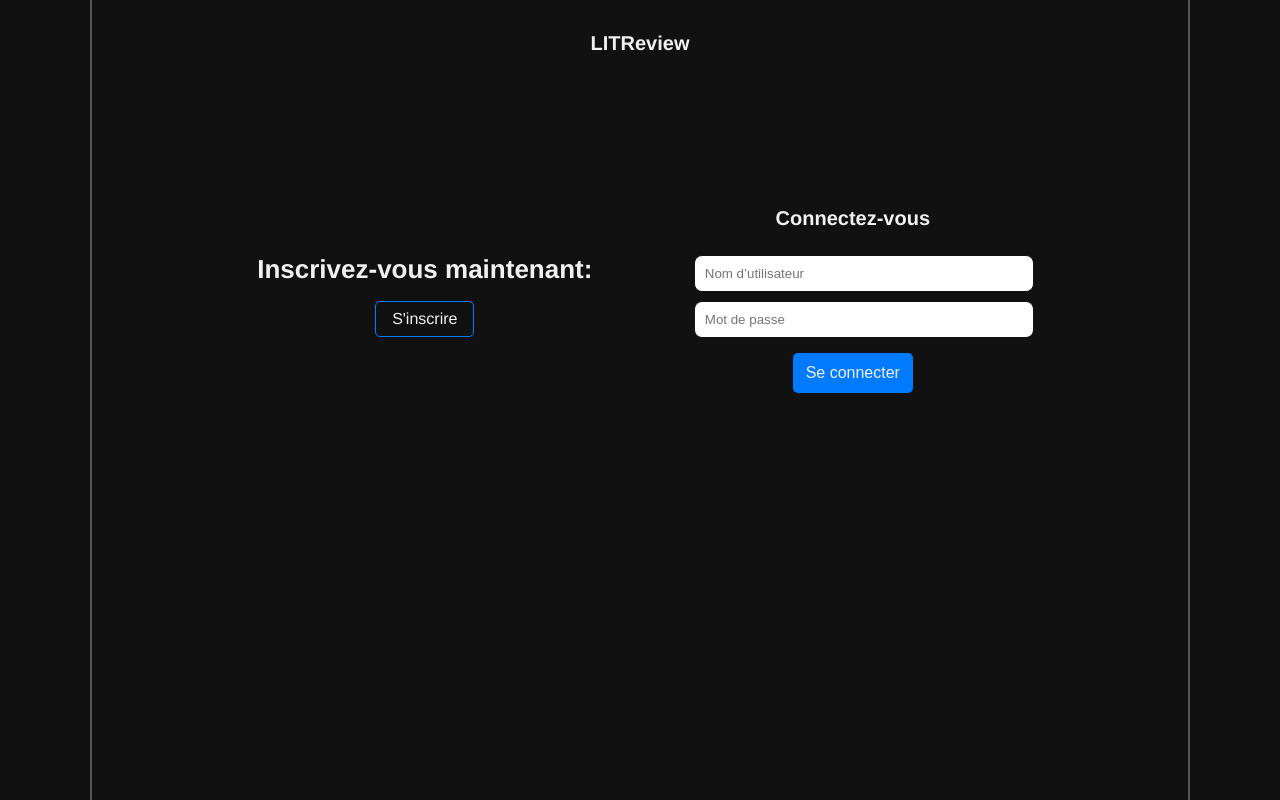
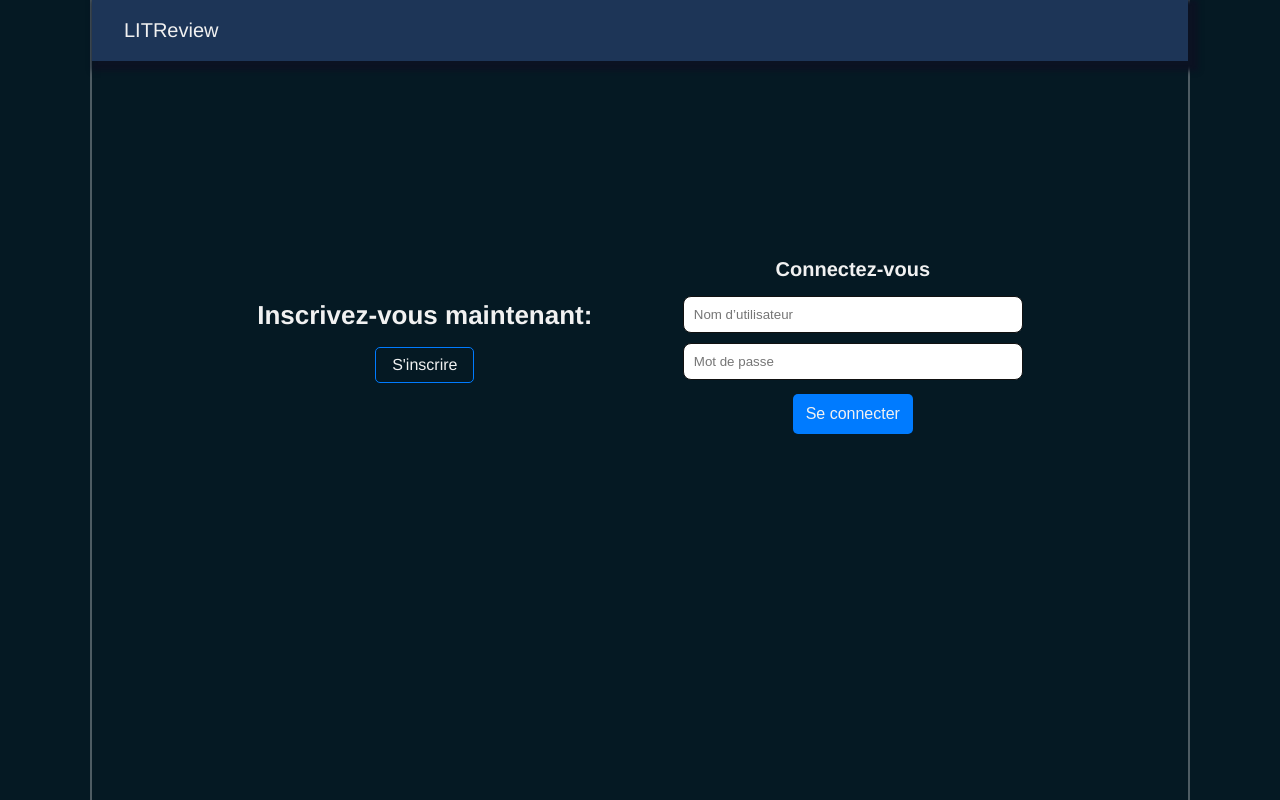
Before and after one commit to Miuqnar/LITRevu, a Django app: page /login/ in a window 1280 px wide. Run offline with Django 5.2, Linux system fonts and the light colour scheme.

Commit message:
add style

```diff
--- a/LITRevu/authentication/static/authentication/style.css
+++ b/LITRevu/authentication/static/authentication/style.css
@@ -11,23 +11,35 @@ body, html{
     height: 100%;
     margin: 0 auto;
     max-width: 1100px;
-    background: #111;
+    background: #051923;
     border-right: 1px solid #f1f1f14f;
     border-left: 1px solid #f1f1f14f;
     font-family: Montserrat, Helvetica, sans-serif;
 }
 
-.container{
-    height: 60%;
+.Content-menu-base{
     display: flex;
-    align-items: center;
-    justify-content: space-around;
-    padding: 0 clamp(10px, 12vw, 120px);
+    justify-content: space-between;
+    padding: 1.2rem 32px ;
+    background-color: #1d3557;
+    box-shadow: 5px 5px 5px 5px #0b1222;
 }
-.title_page_base{
-    text-align: center;
-    padding: 2rem 0 0;
+.Content-menu-base_item{
+    display: flex;
+}
+.Content-menu-base p a{
+    color: #f1f1f1;
+    margin: 0 15px;
+    list-style: none;
+    text-decoration: none;
+    font-size: clamp(14px, 2vw, 16px);
+}
+.title_page_base a{
+    color: #f1f1f1;
     font-size: clamp(18px, 4vw, 20px);
+    list-style: none;
+    text-decoration: none;
+
 }
 /* Container signup */
 .signup-container-rediredirect h2{
@@ -77,13 +89,23 @@ body, html{
 }
 
 /* Container login */
+.container{
+    height: 70%;
+    display: flex;
+    align-items: center;
+    justify-content: space-around;
+    padding: 0 clamp(10px, 12vw, 120px);
+}
+
+
 .container_login h2{
     text-align: center;
-    padding: clamp(10px, 0%, 20px) 0 20px;
+    padding: clamp(10px, 0%, 10px) 0 10px;
     font-size: clamp(16px, 2vw, 20px);
 }
 
-.container_login,
+#id_username,
+#id_password,
 .signup-containe,
 form p select, input{
     width: 340px;
--- a/LITRevu/authentication/templates/authentication/signup.html
+++ b/LITRevu/authentication/templates/authentication/signup.html
@@ -20,7 +20,7 @@
         <div class="signup-button-content">
             <button type="submit">S'inscrire</button>
         </div>
-        <p class="rediredirect-login"><a class href="{% url 'login' %}">Revenir à la page se connecter</a></p>
+        <p class="rediredirect-login"><a class href="{% url 'login' %}">Revenir à la page de connexion</a></p>
     </form>
 
 </div>
--- a/LITRevu/authentication/urls.py
+++ b/LITRevu/authentication/urls.py
@@ -4,6 +4,6 @@ from LITRevu.authentication.views import LoginPageView, SignupPageView, LogoutVi
 
 urlpatterns = [
     path('login/', LoginPageView.as_view(), name='login'),
-    path('signup', SignupPageView.as_view(), name='signup'),
-    path('logout', LogoutView.as_view(), name='logout'),
+    path('signup/', SignupPageView.as_view(), name='signup'),
+    path('logout/', LogoutView.as_view(), name='logout'),
 ]
--- a/LITRevu/authentication/views.py
+++ b/LITRevu/authentication/views.py
@@ -5,18 +5,22 @@ from django.views import View
 
 from LITRevu.authentication import forms
 
+
+
 class LoginPageView(View):
     template_name = 'authentication/login.html'
     form_class = forms.LoginForm
 
+
     def get(self, request):
+        if request.user.is_authenticated:
+            return redirect(settings.LOGIN_REDIRECT_URL)
         form = self.form_class()
         message = ''
         return render(request, self.template_name, context={'form': form, 'message': message})
 
 
     def post(self, request):
-        print("esta e a requeste", request)
         form = self.form_class(request.POST)
 
         if form.is_valid():
@@ -24,18 +28,22 @@ class LoginPageView(View):
                 username=form.cleaned_data['username'],
                 password=form.cleaned_data['password']
             )
-            print("este e o user", user)
             if user is not None:
                 login(request, user)
                 return redirect('home')
         message = 'Identifiant invalide.'
         return render(request, self.template_name, context={'form': form, 'message': message})
 
+
+
 class SignupPageView(View):
     template_name = 'authentication/signup.html'
     form_class = forms.SignupForm
 
+
     def get(self, request):
+        if request.user.is_authenticated:
+            return redirect(settings.LOGIN_REDIRECT_URL)
         form = self.form_class()
         return render(request, self.template_name, context={'form': form})
 
--- a/LITRevu/homepage/templates/homepage/home.html
+++ b/LITRevu/homepage/templates/homepage/home.html
@@ -2,6 +2,6 @@
 
 {% block content %}
 
-    <p>Vous etes connecté</p>
+    <p>Vous êtes connecté {{ request.user }}</p>
 
 {% endblock content %}
--- a/LITRevu/settings.py
+++ b/LITRevu/settings.py
@@ -128,7 +128,7 @@ DEFAULT_AUTO_FIELD = 'django.db.models.BigAutoField'
 
 AUTH_USER_MODEL = 'authentication.user'
 
-# Restreignez l’accès à la page d’accueil
+# Restreigner l’accès à la page d’accueil
 LOGIN_URL = 'login'
 
 LOGIN_REDIRECT_URL = 'home'
--- a/LITRevu/templates/base.html
+++ b/LITRevu/templates/base.html
@@ -10,11 +10,22 @@
 
 </head>
 <body>
-    <h1 class="title_page_base">LITReview</h1>
+    <div class="Content-menu-base">
+      <nav class="title_page_base"><a href="{% url 'home' %}">LITReview</a></nav>
+
+      <div class="Content-menu-base_item">
+
+        {% if user.is_authenticated %}
+          <p><a href="">Flux</a></p>
+          <p><a href="">Posts</a></p>
+          <p><a href="">Abonnements</a></p>
+          <p><a href="{% url 'logout' %}">Se deconnecter</a></p>
+        {% endif %}
+
+      </div>
+
+    </div>
     {% block content %}{% endblock content %}
 
-    {% if user.is_authenticated %}
-      <p>Vous êtes connecté en tant que {{ request.user }}. <a href="{% url 'logout' %}">se deconnecter</a> </p>
-    {% endif %}
 </body>
 </html>
```
Also changed, not shown: LITRevu/authentication/templates/authentication/login.html (+4 -4 lines), LITRevu/homepage/static/homepage/style.css (added).
